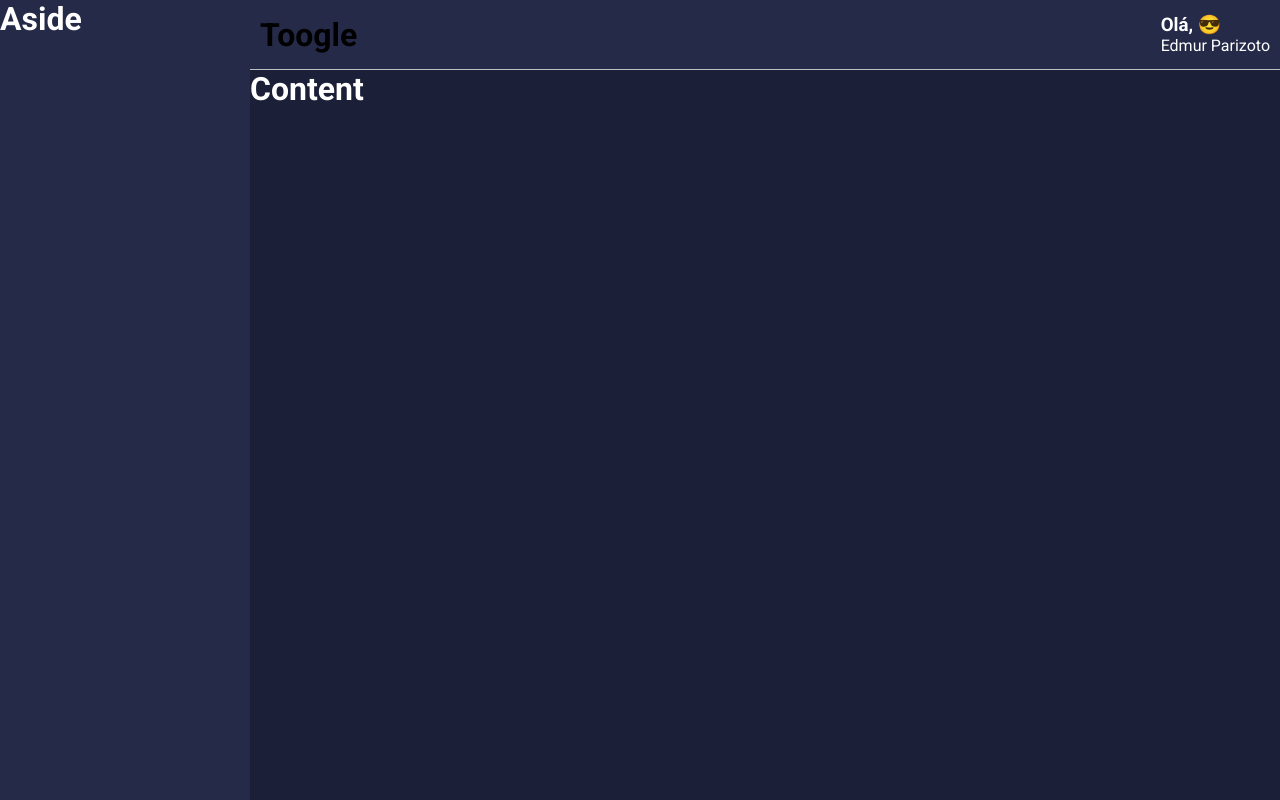
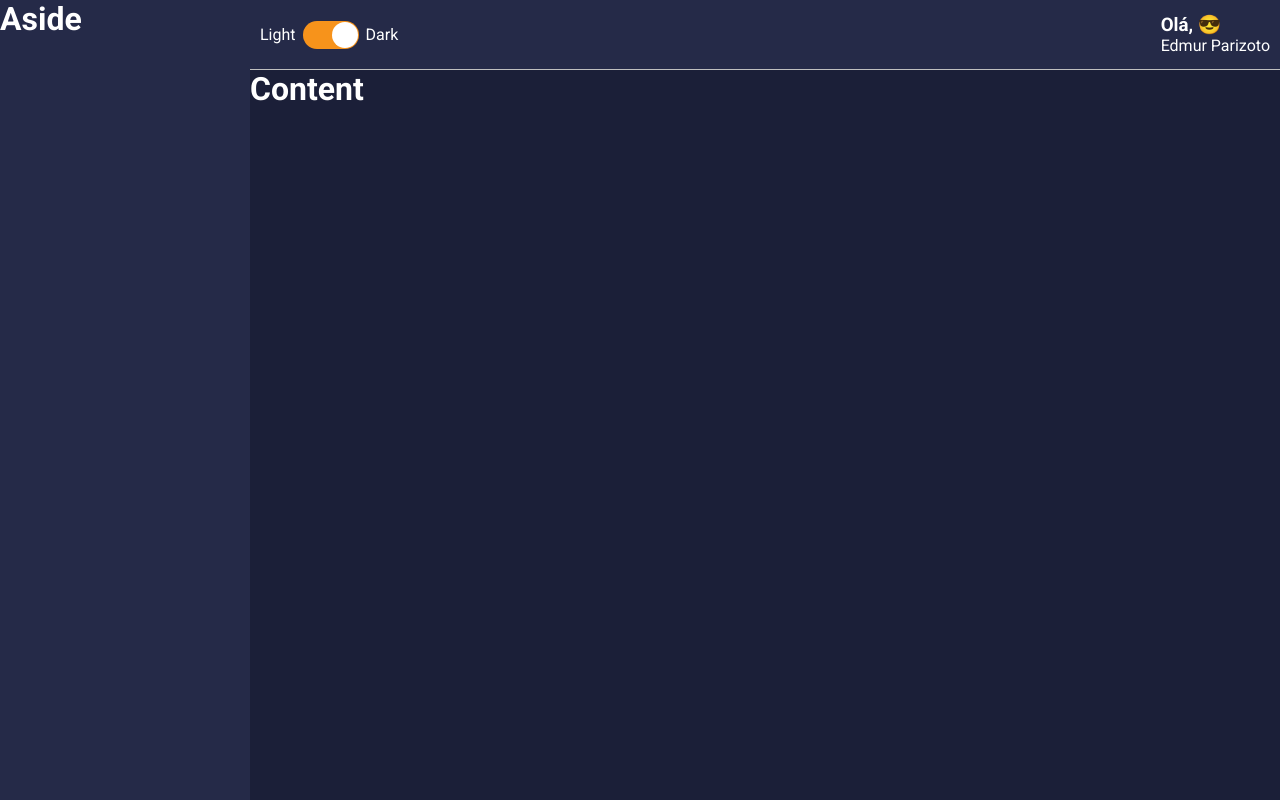
Before and after one commit to edmurneves/carteira-digital, a React (Create React App) app: page / in a window 1280 px wide. Built offline with nearby package versions, Linux system fonts and the light colour scheme.

Commit message:
Feat: Instalação da lib react-switch

```diff
--- a/package.json
+++ b/package.json
@@ -13,6 +13,7 @@
     "react": "^18.2.0",
     "react-dom": "^18.2.0",
     "react-scripts": "5.0.1",
+    "react-switch": "^7.0.0",
     "styled-components": "^5.3.5",
     "typescript": "^4.8.3",
     "web-vitals": "^2.1.4"
--- a/src/components/MainHeader/index.tsx
+++ b/src/components/MainHeader/index.tsx
@@ -1,4 +1,6 @@
 import React, { useMemo} from 'react';
+
+import Toggle from '../Toggle';
 import { emojis } from '../../utils/emojis'
 import { Container, Profile, Welcome, UserName } from './styles';
 
@@ -12,7 +14,7 @@
 
     return (
         <Container>
-            <h1>Toogle</h1>
+            <Toggle />
             <Profile>
                 <Welcome>Olá, {emoji} </Welcome>
                 <UserName>Edmur Parizoto</UserName>
--- /dev/null
+++ b/src/components/Toggle/index.tsx
@@ -0,0 +1,19 @@
+import React from 'react';
+
+
+import { Container, ToggleLabel, ToggleSelector } from './styles';
+
+const Toggle: React.FC = () => (
+    <Container>
+        <ToggleLabel>Light</ToggleLabel>
+        <ToggleSelector
+            checked
+            uncheckedIcon={false}
+            checkedIcon={false}
+            onChange={() => console.log('mudou')}
+         />
+        <ToggleLabel>Dark</ToggleLabel>
+    </Container>
+)
+
+export default Toggle;
--- /dev/null
+++ b/src/components/Toggle/styles.ts
@@ -0,0 +1,19 @@
+import styled from "styled-components";
+import Switch, { ReactSwitchProps } from 'react-switch';
+
+export const Container = styled.div`
+    display: flex;
+    align-items: center;
+`;
+
+export const ToggleLabel = styled.span`
+    color: ${props => props.theme.colors.white}
+`;
+
+export const ToggleSelector = styled(Switch).attrs<ReactSwitchProps>(
+    ({ theme }) => ({
+        onColor: theme.colors.info,
+        offColor: theme.colors.warning
+    }))<ReactSwitchProps>`
+    margin: 0 7px;
+`;
```
Also changed, not shown: 1 other file (tests, documents, lock files or other folders).
